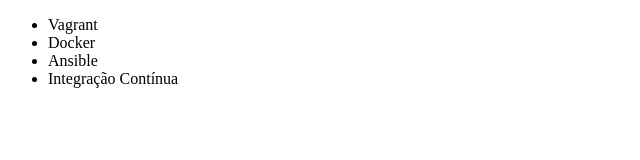
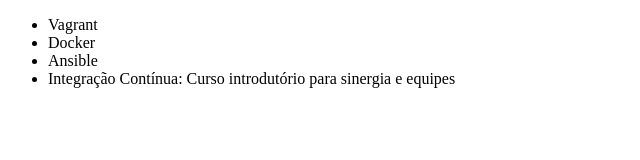
Before and after one commit to FaustoKinpara/Curso-de-Github, a plain HTML site: page index.html in a window 1280 px wide. Shown: the whole page, without its empty margins (0-640 px from the left). Drawn offline with Linux system fonts and the light colour scheme.

Commit message:
Alteração no ultimo item da lista de curso

```diff
--- a/index.html
+++ b/index.html
@@ -9,7 +9,7 @@
         <li>Vagrant</li>
         <li>Docker</li>
         <li>Ansible</li>
-        <li>Integração Contínua</li>
+        <li>Integração Contínua: Curso introdutório para sinergia e equipes</li>
     </ul>
 </body>
 </html>
```
